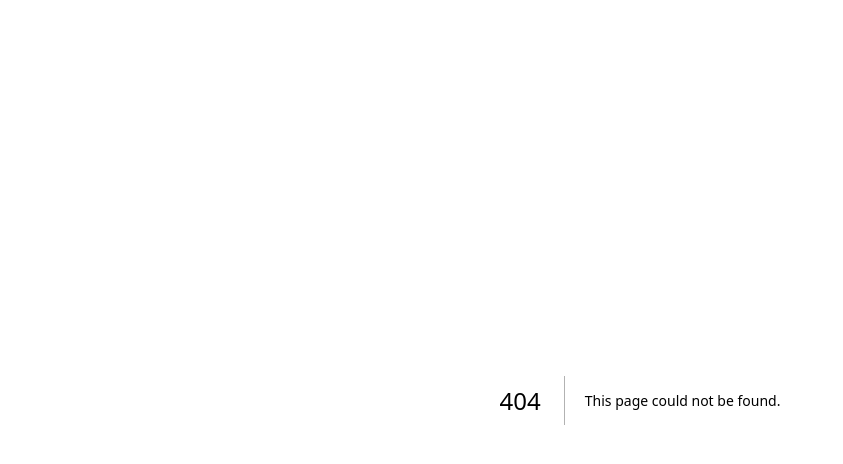
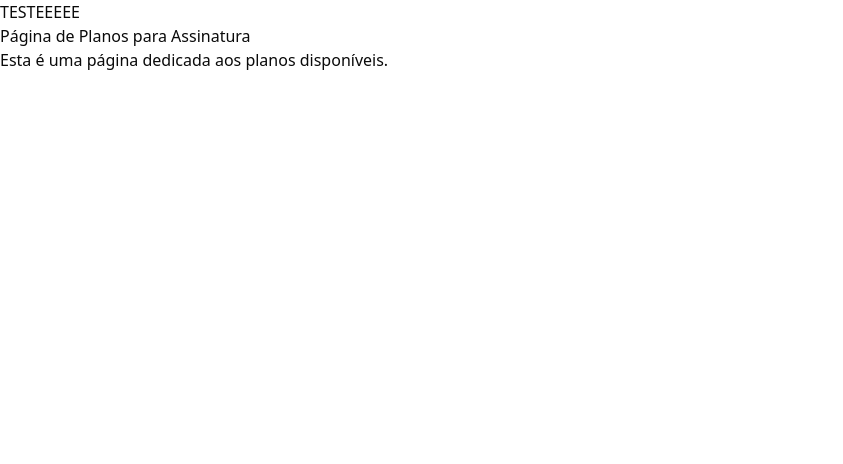
Before and after one commit to zurcx/odontopro, a Next.js app: page /dashboard/plans in a window 1280 px wide. Before the commit this address had no page. Shown: the top 464 px of the page, without its empty margins (0-843 px from the left). Built offline with nearby package versions, Linux system fonts and the light colour scheme.

Commit message:
feat: add new components1

```diff
--- /dev/null
+++ b/src/app/(panel)/dashboard/_components/sidebar.tsx
@@ -0,0 +1,10 @@
+export default function SidebarDashboard({ children }: { children: React.ReactNode }) {
+  return (
+    <div>
+      <h1>
+        TESTEEEEE
+        {children}
+      </h1>
+    </div>
+  )
+}
--- /dev/null
+++ b/src/app/(panel)/dashboard/layout.tsx
@@ -0,0 +1,15 @@
+import SiderbarDashboard from "./_components/sidebar"
+
+export default function DashboardLayout({
+  children
+}: {
+  children: React.ReactNode
+}) {
+  return (
+    <>
+      <SiderbarDashboard>
+        {children}
+      </SiderbarDashboard>
+    </>
+  )
+}
--- /dev/null
+++ b/src/app/(panel)/dashboard/plans/page.tsx
@@ -0,0 +1,10 @@
+export default function Plans() {
+  return (
+    <section>
+      <h1>
+        Página de Planos para Assinatura
+      </h1>
+      <p>Esta é uma página dedicada aos planos disponíveis.</p>
+    </section>
+  )
+}
--- /dev/null
+++ b/src/app/(panel)/dashboard/profile/page.tsx
@@ -0,0 +1,9 @@
+export default function Profile() {
+  return (
+    <section>
+      <h1>
+        Página de Perfil
+      </h1>
+    </section>
+  )
+}
--- /dev/null
+++ b/src/app/(panel)/dashboard/services/page.tsx
@@ -0,0 +1,8 @@
+export default function Services() {
+  return (
+    <div>
+      <h1>Página de Serviços</h1>
+      <p>Esta é uma página dedicada aos serviços oferecidos.</p>
+    </div>
+  )
+}
--- /dev/null
+++ b/src/app/(public)/_components/footer.tsx
@@ -0,0 +1,9 @@
+export function Footer() {
+  return (
+    <footer className="p-6 text-center text-gray-500 text-sm md:text-base bg-gray-100">
+      <p>
+        Todos os direitos reservados &copy; {new Date().getFullYear()} - <span className="hover:text-black duration-300">@sujeitoprogramador.</span>
+      </p>
+    </footer>
+  )
+}
--- a/src/app/(public)/_components/profissionals.tsx
+++ b/src/app/(public)/_components/profissionals.tsx
@@ -8,42 +8,56 @@ import {
   CardHeader,
   CardTitle,
 } from "@/components/ui/card"
+import { ArrowRight } from 'lucide-react';
 import Image from "next/image";
+import Link from "next/link";
+
 
 export function Profissionals() {
   return (
     <section className="bg-gray-50 py-16">
       <div className="container mx-auto px-4 sm:px-6 lg:px-8">
         <h2 className="text-3xl text-center mb-12">Clinicas disponiveis</h2>
-
         <section
-          className="grid grid-cols-1 sm:grid-cols-2 lg:grid-cols-3 gap-6"
+          className="grid grid-cols-1 sm:grid-cols-2 lg:grid-cols-4 gap-6"
         >
-          <Card className="p-6 shadow-lg hover:shadow-xl transition-shadow duration-300">
-            <CardContent>
+          <Card>
+            <CardContent className="p-0 rounded-md">
               <div>
                 <div className="relative h-48">
                   <Image
                     src={fotoImg}
                     alt="Clinica A"
-                    className="object-contain"
                     fill
+                    className="object-cover rounded-t-md"
+
                   />
                 </div>
               </div>
               <div className="p-4 space-y-4">
                 <div className="flex items-center justify-between">
-                  <h3>
-                    Clinica Centro
-                  </h3>
-                  <p>Rua X, 123 Florianpolis - SC</p>
+                  <div>
+                    <h3 className="text-lg font-semibold">
+                      Clinica Centro
+                    </h3>
+                    <p className='text-sm text-gray-500'>Rua X, 123 Florianpolis - SC</p>
+                  </div>
+                  <div className="w-2.5 h-2.5 rounded-full bg-emerald-500 "></div>
                 </div>
+                <Link
+                  href="/clinica/1"
+                  className="w-full bg-emerald-500 hover:bg-emerald-400 text-white flex items-center justify-center py-2 rounded-md text-sm md:text-base font-medium transition-colors duration-200 text-center"
+                >
+                  Agendar consulta
+                  <ArrowRight className="ml-2 h-4 w-4" />
+                </Link>
+
               </div>
             </CardContent>
           </Card>
         </section>
-      </div>
-    </section>
+      </div >
+    </section >
 
 
   )
--- a/src/app/(public)/page.tsx
+++ b/src/app/(public)/page.tsx
@@ -1,6 +1,7 @@
 import { Header } from './_components/header';
 import { Hero } from './_components/hero';
 import { Profissionals } from './_components/profissionals';
+import { Footer } from './_components/footer';
 
 export default function Home() {
   return (
@@ -10,6 +11,7 @@ export default function Home() {
       <div>
         <Hero />
         <Profissionals />
+        <Footer />
       </div>
     </div>
   )
```
